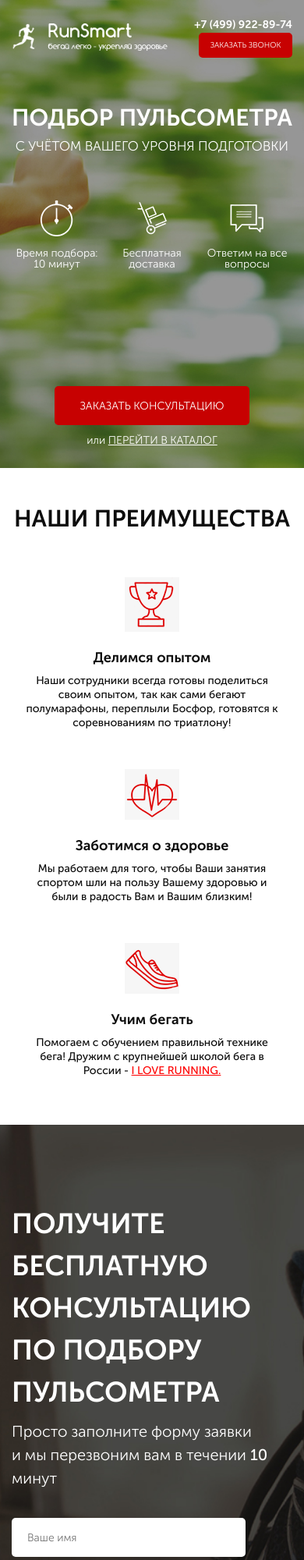
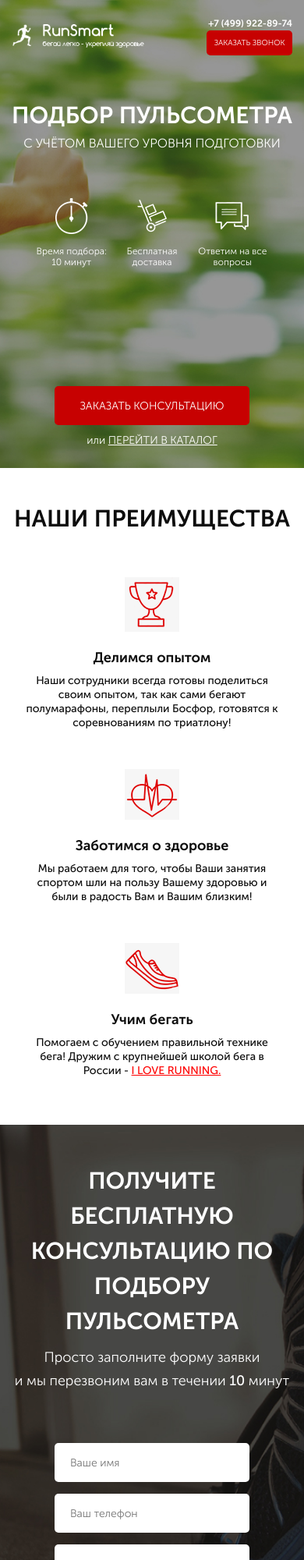
Before and after one commit to Shujinko53/Pulse_project, a website: page src/index.html in a window 390 px wide. Shown: the top 2000 px of the page at 78% size. Drawn offline with Linux system fonts and the light colour scheme.

Commit message:
adaptation for the mobile version

```diff
--- a/src/index.html
+++ b/src/index.html
@@ -82,7 +82,7 @@
 
 	<section class="consultation">
 		<div class="container">
-			<h2 class="consultation__title">Получите бесплатную консультацию<br> по подбору пульсометра</h2>
+			<h2 class="consultation__title">Получите бесплатную консультацию по подбору пульсометра</h2>
 			<div class="consultation__descr">Просто заполните форму заявки<br> и мы перезвоним вам в течении <span>10</span> минут</div>
 			<form class="feed-form" action="#">
 				<input type="text" name="name" placeholder="Ваше имя" required>
--- a/src/sass/blocks/_buttons.scss
+++ b/src/sass/blocks/_buttons.scss
@@ -29,11 +29,6 @@
     }
 }
 
-// @media (max-width: 991px) {
-//     .button {
-//     }
-// }
-
 @media (max-width: 767px) {
     .button {
         width: 120px;
@@ -46,16 +41,29 @@
 
             font-size: 14px;
         }
+
+        &_submit {
+            width: 100%;
+
+            font-size: 14px;
+        }
     }
 }
 
 @media (max-width: 575px) {
     .button {
+        width: 110px;
+
         &_main {
             position: absolute;
             bottom: 55px;
 
+            width: 250px;
             margin-top: auto;
+        }
+
+        &_submit {
+            width: 100%;
         }
     }
 }
--- a/src/sass/blocks/_consultation.scss
+++ b/src/sass/blocks/_consultation.scss
@@ -7,6 +7,8 @@
     background: url('../img/bg/bg_2.jpg') center (center/cover) no-repeat;
 
     &__title {
+        width: 800px;
+
         font-weight: 700;
         font-size: 36px;
         line-height: 54px;
@@ -23,3 +25,53 @@
         }
     }
 }
+
+@media (max-width: 991px) {
+    .consultation {
+        &__title {
+            width: 95%;
+        }
+    }
+}
+
+@media (max-width: 767px) {
+    .consultation {
+        padding: 50px 0 70px 0;
+
+        &__title {
+            width: 100%;
+
+            font-size: 32px;
+            line-height: 45px;
+            text-align: center;
+        }
+
+        &__descr {
+            font-weight: 300;
+            font-size: 20px;
+            line-height: 30px;
+
+            text-align: center;
+        }
+    }
+}
+
+@media (max-width: 575px) {
+    .consultation {
+        &__title {
+            width: 100%;
+
+            font-size: 30px;
+            line-height: 45px;
+            text-align: center;
+        }
+
+        &__descr {
+            font-weight: 300;
+            font-size: 18px;
+            line-height: 30px;
+
+            text-align: center;
+        }
+    }
+}
--- a/src/sass/blocks/_forms.scss
+++ b/src/sass/blocks/_forms.scss
@@ -21,3 +21,27 @@
         }
     }
 }
+
+@media (max-width: 991px) {
+    .feed-form {
+
+    }
+}
+
+@media (max-width: 767px) {
+    .feed-form {
+        margin: 0 auto;
+        margin-top: 65px;
+    }
+}
+
+@media (max-width: 575px) {
+    .feed-form {
+        width: 250px;
+        input {
+            &:nth-child(3) {
+                margin-bottom: 35px;
+            }
+        }
+    }
+}
--- a/src/sass/blocks/_header.scss
+++ b/src/sass/blocks/_header.scss
@@ -79,8 +79,16 @@
 
 @media (max-width: 575px) {
     .header {
+		&__logo {
+			width: 170px;
+		}
+
 		&__official {
 			display: none;
 		}
+
+		&__phone {
+			font-size: 12px;
+		}
     }
 }
--- a/src/sass/blocks/_promo.scss
+++ b/src/sass/blocks/_promo.scss
@@ -137,7 +137,17 @@
 
         &__subheader {
             margin-top: 0;
-            font-size: 17px;
+            font-size: 16px;
+        }
+
+        &__icons {
+            width: 310px;
+        }
+
+        &__icon {
+            width: 106px;
+
+            font-size: 12px;
         }
 
         &__link {
```
Also changed, not shown: src/css/style.min.css.
